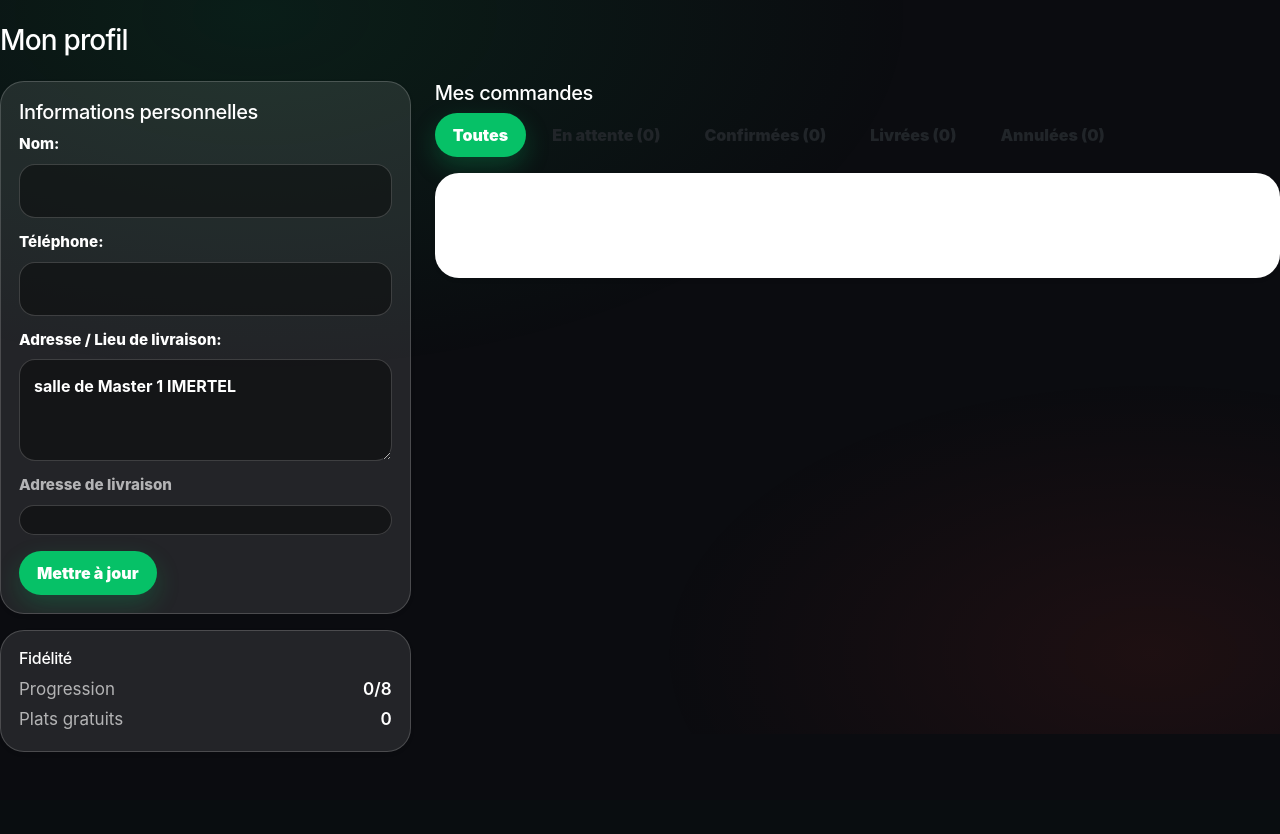
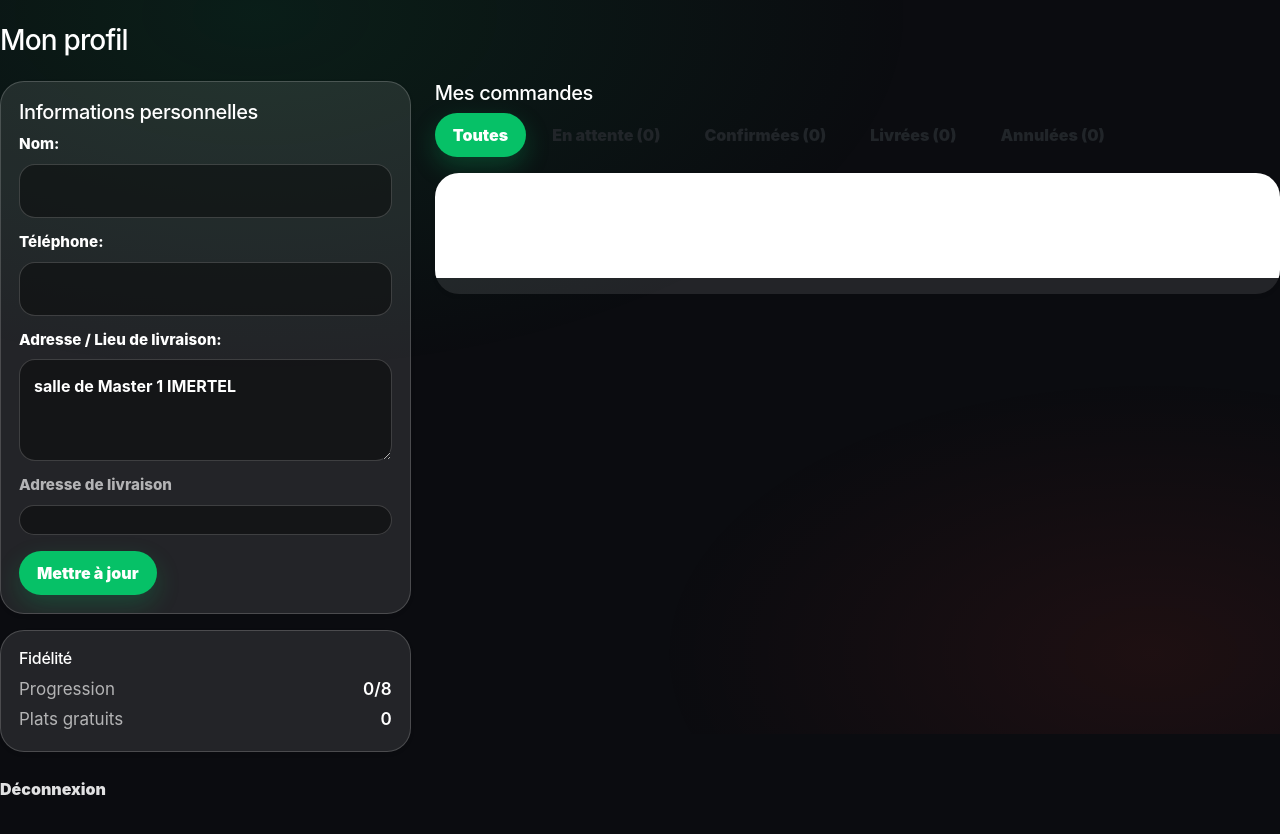
Before and after one commit to romeosyl08-png/resto, a Django app: page /comptes/profile/ in a window 1280 px wide. Shown: the part 66-900 px from the top of the page. Before the commit the page ends 818 px from the top, so only its background shows below. Run offline with Django 5.2, Linux system fonts and the light colour scheme; a user stored in the database is signed in; data comes from the database, SQL or seed files in the repository; data that the repository does not hold is empty; some libraries are stand-ins or nearby versions.

Commit message:
perfect perfect 2.15

```diff
--- a/resto/comptes/templates/registration/profile.html
+++ b/resto/comptes/templates/registration/profile.html
@@ -77,7 +77,7 @@
 
     <div class="card border-0 shadow-sm">
       <div class="table-responsive">
-        <table class="table table-sm align-middle mb-0">
+        <table class="table align-middle">
           <thead>
             <tr>
               <th>ID</th>
@@ -103,5 +103,11 @@
     </div>
 
   </div>
+    <form method="post" action="{% url 'comptes:logout' %}" class="d-inline">
+      {% csrf_token %}
+      <button type="submit" class="btn btn-link nav-link p-0 align-baseline">
+        Déconnexion
+      </button>
+    </form>
 </div>
 {% endblock %}
```
